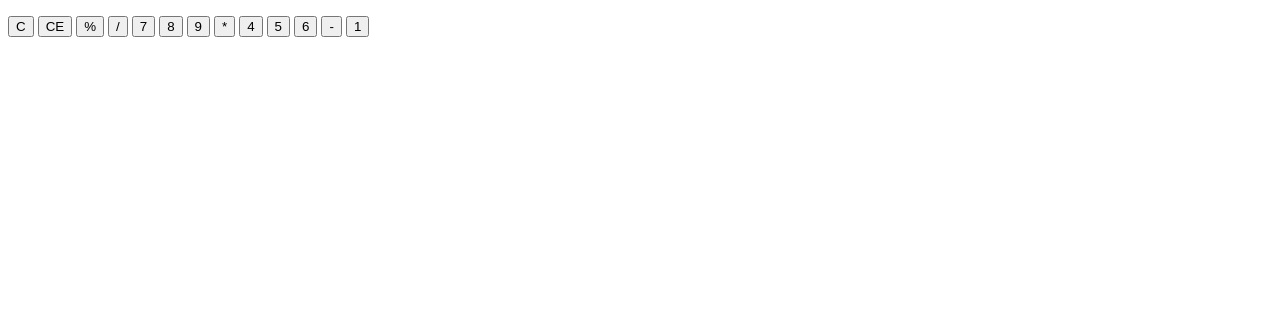
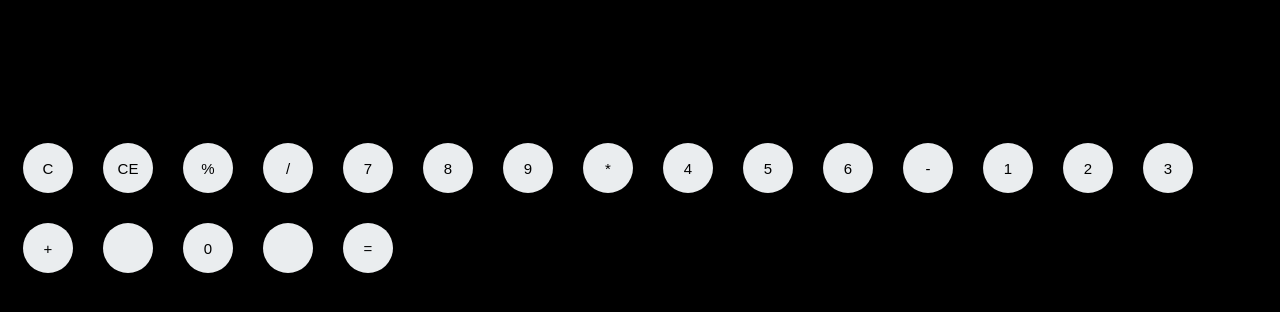
Before and after one commit to shauryajadhav112-ux/html, a plain HTML site: page calculator/index.html in a window 1280 px wide. Drawn offline with Linux system fonts and the light colour scheme.

Commit message:
index.html

```diff
--- a/calculator/index.html
+++ b/calculator/index.html
@@ -5,6 +5,7 @@
     <meta name="viewport" content="width=device-width, initial-scale=1.0">
     <title>My Calculator</title>
     <link href="https://fonts.googleapis.com/css?family=Open+Sans:600,700" rel="stylesheet">
+    <link rel="stylesheet" type="text/css" href="style.css">
 </head>
 <body>
     <div id="countainer">
@@ -31,6 +32,13 @@
                 <button class="number" id="6">6</button>
                 <button class="operator" id="-">-</button>
                 <button class="number" id="1">1</button>
+                <button class="number" id="2">2</button>
+                <button class="number" id="3">3</button>
+                <button class="operator" id="+">+</button>
+                <button class="empty" id="empty"></button>
+                <button class="number" id="0">0</button>
+                <button class="empty" id="empty"></button>
+                <button class="operator" id="=">=</button>
             </div>
         </div>
     </div>
--- /dev/null
+++ b/calculator/style.css
@@ -0,0 +1,63 @@
+body {
+    font-family: 'Open Sans',sans-serif;
+    background-color:black;
+}
+
+#contanier{
+    width: 1000px;
+    height: 550px;
+    margin: 20px auto;
+}
+
+#calculator{
+    width:320px;
+    height:520px;
+    background-color: #eaedef;
+    margin: 0 auto;
+    top: 20px;
+    position: relative;
+    border-radius: 5px;
+}
+
+#result{
+    height: 120px;
+}
+
+#history{
+    text-align:right;
+    height: 20px;
+    margin: 0 20px;
+    padding-top: 20px;
+    font-size:15px;
+    color: #919191;
+}
+
+
+#output{
+    text-align: right;
+    height: 60px;
+    margin: 10px 20px;
+    font-size: 30px;
+}
+
+#keybroard{
+    height:400px;
+}
+
+.operator, .number, .empty{
+    width: 50px;
+    height: 50px;
+    margin:15px;
+    float: left;
+    border-radius: 50px;
+    border-width: 0px;
+    font-size: 15px
+}
+
+.number, .empty{
+    background-color:#eaedef;
+}
+
+.number, .operator{
+    background-color: #eaedef;
+}
```
